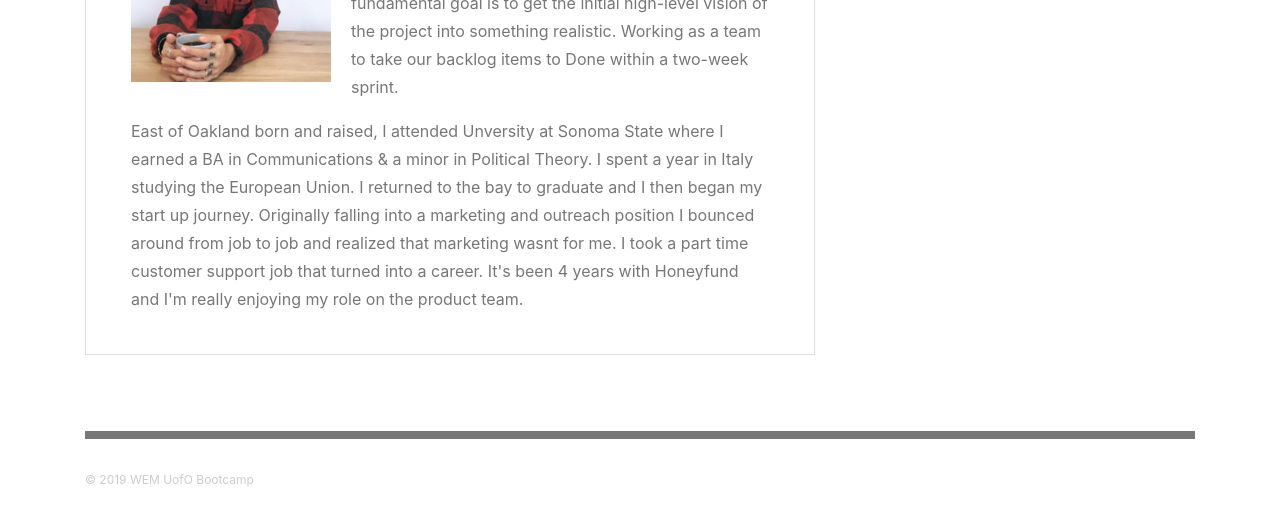
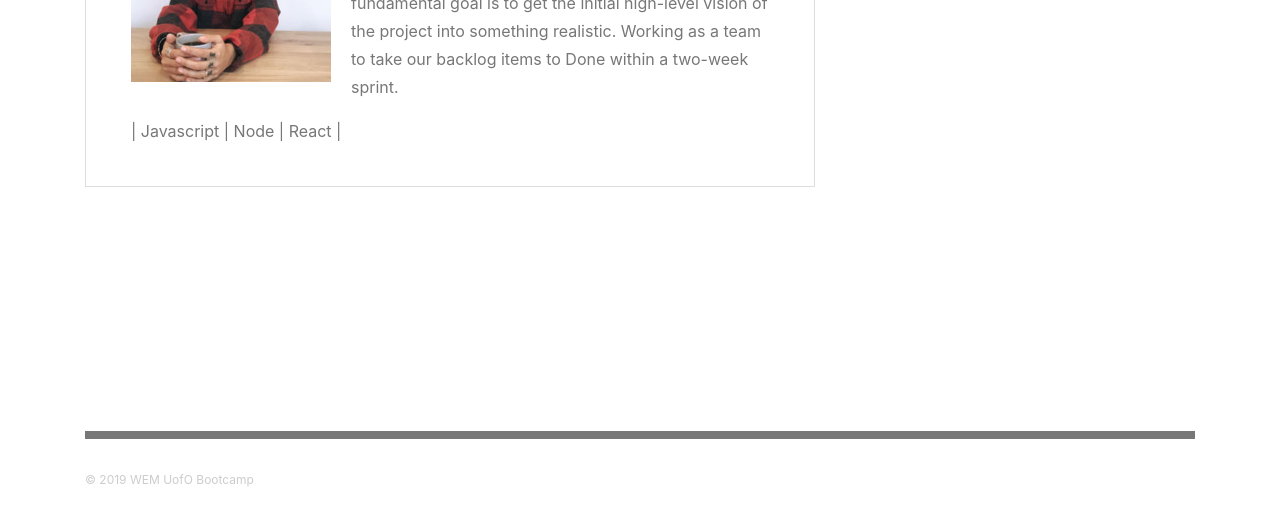
Before and after one commit to whitneymcfaddin/bootstrap-portfolio, a plain HTML site: page index.html in a window 1280 px wide. Shown: the part 324-846 px from the top of the page. Drawn offline with nearby package versions, Linux system fonts and the light colour scheme.

Commit message:
update bio

```diff
--- a/index.html
+++ b/index.html
@@ -53,14 +53,7 @@
               A fundamental goal is to get the initial high-level vision of the project into something realistic.
               Working as a team to take our backlog items to Done within a two-week sprint.</p>
 
-            <p>East of Oakland born and raised, I attended Unversity at Sonoma State where I earned a BA in
-              Communications & a
-              minor in Political Theory. I spent a year in Italy studying the European Union. I returned to the bay to
-              graduate and I then began my start up journey. Originally falling into a marketing and outreach position I
-              bounced around from job to job and realized that marketing wasnt for me. I took a part time customer
-              support job
-              that turned into a career. It's been 4 years with Honeyfund and I'm really enjoying my role on the product
-              team.
+            <p>                  |   Javascript  |  Node   |  React  |
             </p>
           </div>
         </div>
```
